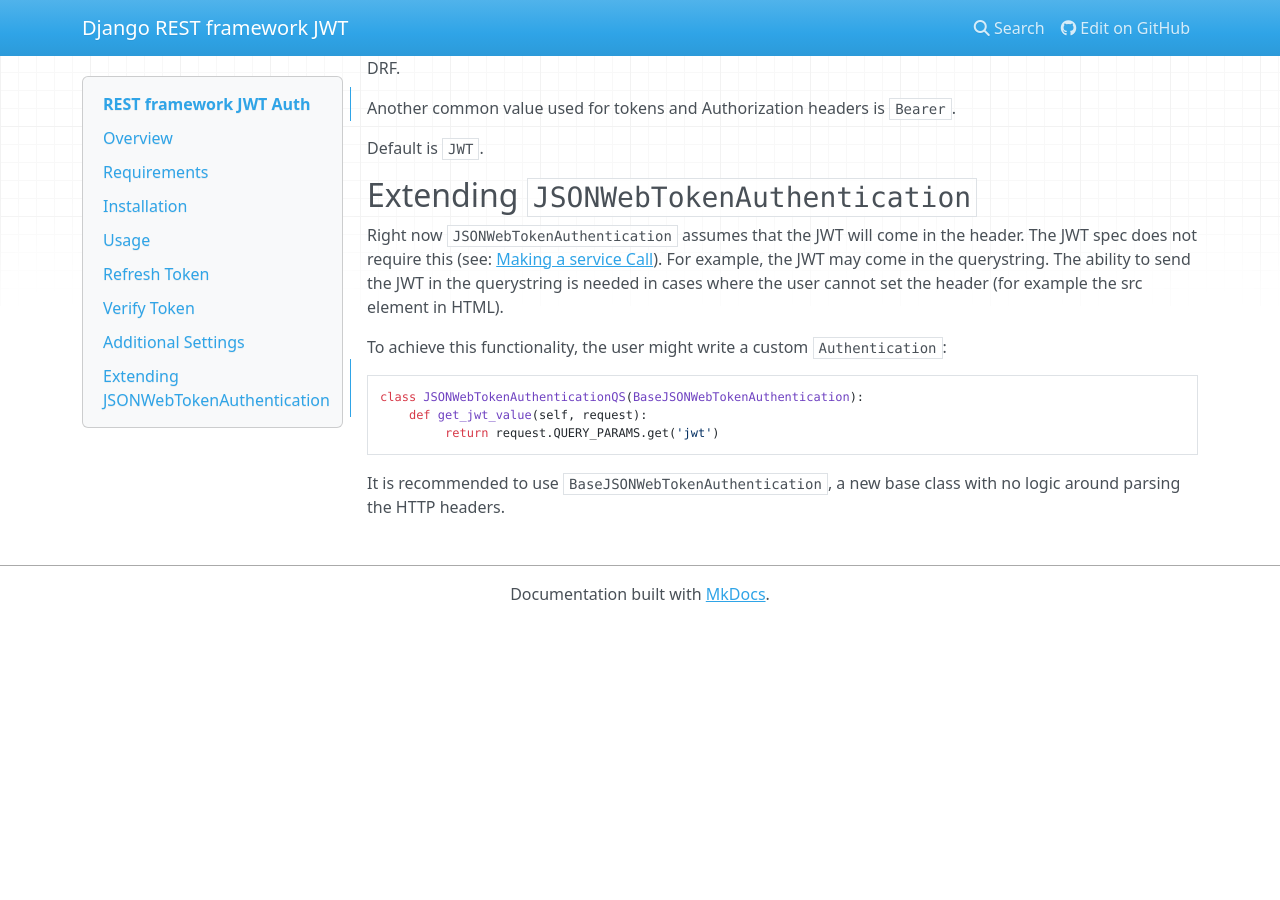
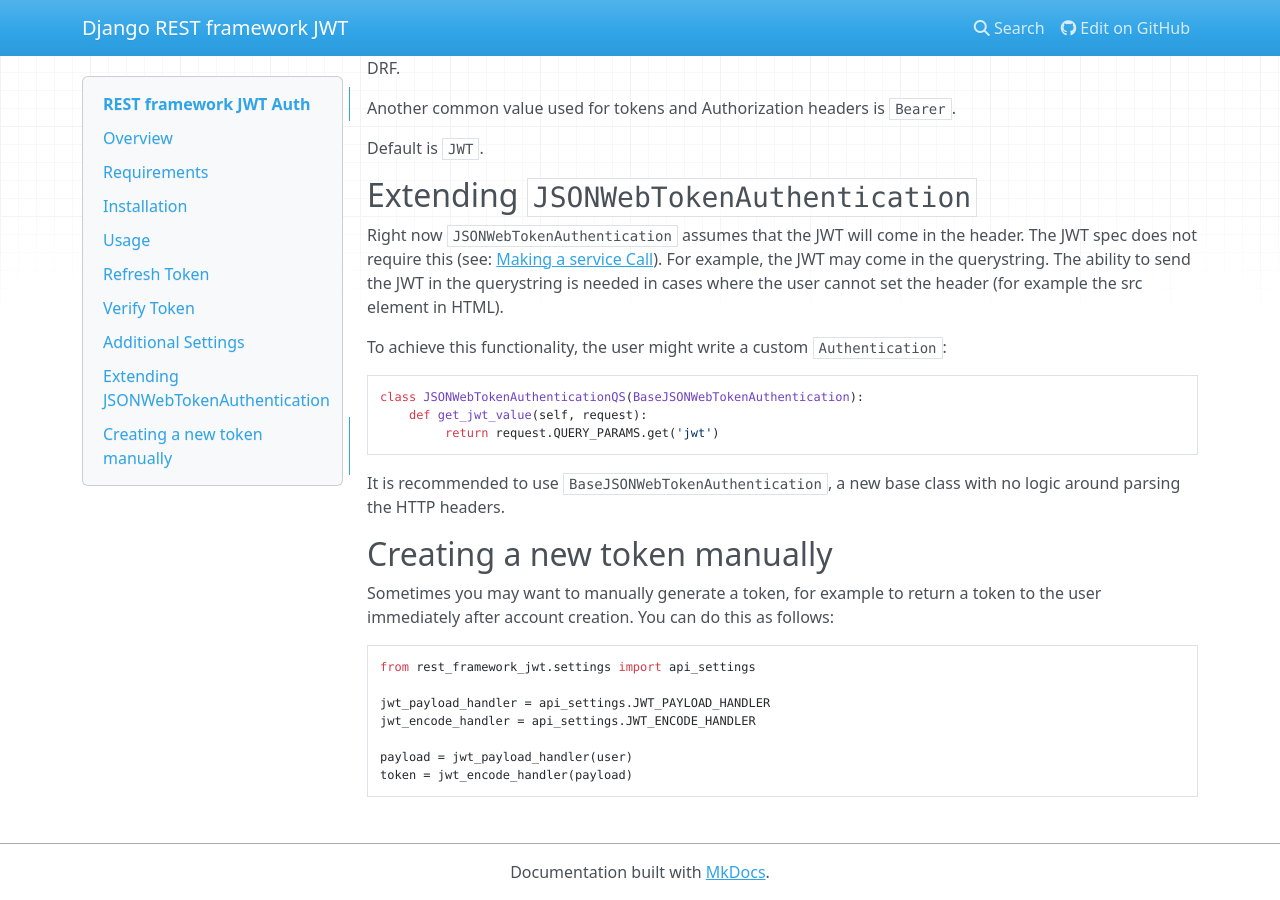
Before and after one commit to DevStar94/django_jwt, an MkDocs documentation site: the page built from docs/index.md, in a window 1280 px wide and 900 px high, scrolled down 5403 px. Built offline with MkDocs 1.6.1, drawn with Linux system fonts in a browser that asks for light colours; nearby versions of some CDN libraries; before the commit the page ends 6025 px from its top, so only the background shows below that.

````diff
--- a/docs/index.md
+++ b/docs/index.md
@@ -1,6 +1,6 @@
 <div class="badges">
     <a href="https://travis-ci.org/GetBlimp/django-rest-framework-jwt">
-        <img src="https://travis-ci.org/GetBlimp/django-rest-framework-jwt.png?branch=master">
+        <img src="https://travis-ci.org/GetBlimp/django-rest-framework-jwt.svg?branch=master">
     </a>
     <a href="https://pypi.python.org/pypi/djangorestframework-jwt">
         <img src="https://img.shields.io/pypi/v/djangorestframework-jwt.svg">
@@ -249,6 +249,20 @@ class JSONWebTokenAuthenticationQS(BaseJSONWebTokenAuthentication):
 ```
 It is recommended to use `BaseJSONWebTokenAuthentication`, a new base class with no logic around parsing the HTTP headers.
 
+## Creating a new token manually ##
+
+Sometimes you may want to manually generate a token, for example to return a token to the user immediately after account creation. You can do this as follows:
+
+```python
+from rest_framework_jwt.settings import api_settings
+
+jwt_payload_handler = api_settings.JWT_PAYLOAD_HANDLER
+jwt_encode_handler = api_settings.JWT_ENCODE_HANDLER
+
+payload = jwt_payload_handler(user)
+token = jwt_encode_handler(payload)
+```
+
 [jwt-auth-spec]: http://tools.ietf.org/html/draft-ietf-oauth-json-web-token
 [drf]: http://django-rest-framework.org/
 [jwt-video]: https://www.youtube.com/watch?v=825hodQ61bg
````
Also changed, not shown: .travis.yml (+27 -12 lines), 1 other file.
